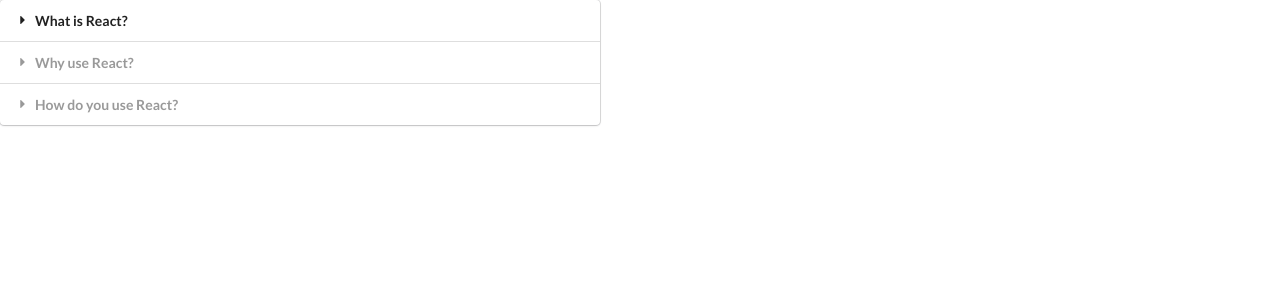
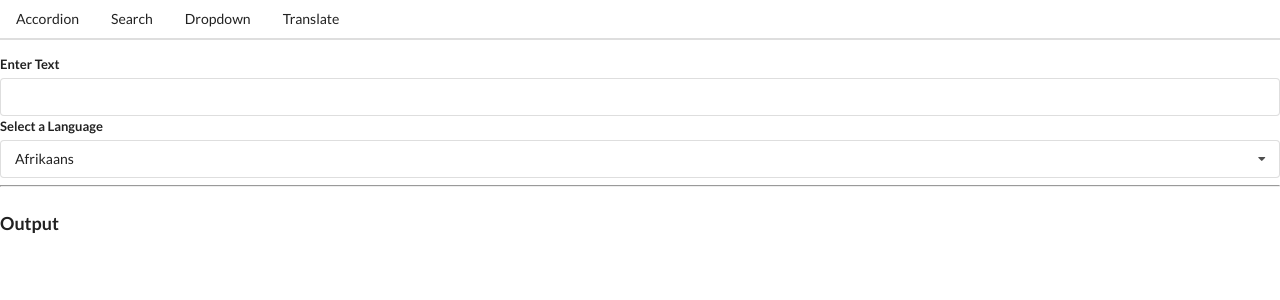
Before and after one commit to deekshagupta/Modern-React-with-Redux, a React (Create React App) app: page /translate in a window 1280 px wide. Shown: the top 300 px of the page. Built offline with nearby package versions, Linux system fonts and the light colour scheme; no server answers.

Commit message:
navigation,hooks,routers

```diff
--- a/src/App.js
+++ b/src/App.js
@@ -1,25 +1,64 @@
-import React from 'react';
-import Accordion from './components/Accordion';
+import React, { useState } from "react";
+import Accordion from "./components/Accordion";
+import Search from "./components/Search";
+import Dropdown from "./components/Dropdown";
+import Translate from "./components/Translate";
+import Route from "./components/Route";
+import Header from "./components/Header";
 
 const items = [
   {
-    title: 'What is React?',
-    content: 'React is a front end javascript framework',
+    title: "What is React?",
+    content: "React is a front end javascript framework",
   },
   {
-    title: 'Why use React?',
-    content: 'React is a favorite JS library among engineers',
+    title: "Why use React?",
+    content: "React is a favorite JS library among engineers",
   },
   {
-    title: 'How do you use React?',
-    content: 'You use React by creating components',
+    title: "How do you use React?",
+    content: "You use React by creating components",
+  },
+];
+
+const options = [
+  {
+    label: "The Color Red",
+    value: "red",
+  },
+  {
+    label: "The Color Green",
+    value: "green",
+  },
+  {
+    label: "A Shade of Blue",
+    value: "blue",
   },
 ];
 
 export default () => {
+  const [selected, setSelected] = useState(options[0]);
+
   return (
     <div>
-      <Accordion items={items} />
+      <Header />
+      <Route path="/">
+        <Accordion items={items} />
+      </Route>
+      <Route path="/list">
+        <Search />
+      </Route>
+      <Route path="/dropdown">
+        <Dropdown
+          label="Select a color"
+          options={options}
+          selected={selected}
+          onSelectedChange={setSelected}
+        />
+      </Route>
+      <Route path="/translate">
+        <Translate />
+      </Route>
     </div>
   );
 };
--- a/src/components/Accordion.js
+++ b/src/components/Accordion.js
@@ -1,16 +1,14 @@
-import React, { useState } from "react";
+import React, { useState } from 'react';
 
 const Accordion = ({ items }) => {
   const [activeIndex, setActiveIndex] = useState(null);
 
   const onTitleClick = (index) => {
-    setActiveIndex(index, () => {
-      console.log("madhur");
-    });
+    setActiveIndex(index);
   };
 
   const renderedItems = items.map((item, index) => {
-    const active = index === activeIndex ? "active" : "";
+    const active = index === activeIndex ? 'active' : '';
 
     return (
       <React.Fragment key={item.title}>
--- /dev/null
+++ b/src/components/Convert.js
@@ -0,0 +1,45 @@
+import React, { useState, useEffect } from 'react';
+import axios from 'axios';
+
+const Convert = ({ language, text }) => {
+  const [translated, setTranslated] = useState('');
+  const [debouncedText, setDebouncedText] = useState(text);
+
+  useEffect(() => {
+    const timerId = setTimeout(() => {
+      setDebouncedText(text);
+    }, 500);
+
+    return () => {
+      clearTimeout(timerId);
+    };
+  }, [text]);
+
+  useEffect(() => {
+    const doTranslation = async () => {
+      const { data } = await axios.post(
+        'https://translation.googleapis.com/language/translate/v2',
+        {},
+        {
+          params: {
+            q: debouncedText,
+            target: language.value,
+            key: 'AIzaSyCHUCmpR7cT_yDFHC98CZJy2LTms-IwDlM',
+          },
+        }
+      );
+
+      setTranslated(data.data.translations[0].translatedText);
+    };
+
+    doTranslation();
+  }, [language, debouncedText]);
+
+  return (
+    <div>
+      <h1 className="ui header">{translated}</h1>
+    </div>
+  );
+};
+
+export default Convert;
--- /dev/null
+++ b/src/components/Dropdown.js
@@ -0,0 +1,58 @@
+import React, { useState, useEffect, useRef } from 'react';
+
+const Dropdown = ({ label, options, selected, onSelectedChange }) => {
+  const [open, setOpen] = useState(false);
+  const ref = useRef();
+
+  useEffect(() => {
+    const onBodyClick = (event) => {
+      if (ref.current.contains(event.target)) {
+        return;
+      }
+
+      setOpen(false);
+    };
+
+    document.body.addEventListener('click', onBodyClick);
+
+    return () => {
+      document.body.removeEventListener('click', onBodyClick);
+    };
+  }, []);
+
+  const renderedOptions = options.map((option) => {
+    if (option.value === selected.value) {
+      return null;
+    }
+
+    return (
+      <div
+        key={option.value}
+        className="item"
+        onClick={() => onSelectedChange(option)}
+      >
+        {option.label}
+      </div>
+    );
+  });
+
+  return (
+    <div ref={ref} className="ui form">
+      <div className="field">
+        <label className="label">{label}</label>
+        <div
+          onClick={() => setOpen(!open)}
+          className={`ui selection dropdown ${open ? 'visible active' : ''}`}
+        >
+          <i className="dropdown icon"></i>
+          <div className="text">{selected.label}</div>
+          <div className={`menu ${open ? 'visible transition' : ''}`}>
+            {renderedOptions}
+          </div>
+        </div>
+      </div>
+    </div>
+  );
+};
+
+export default Dropdown;
--- /dev/null
+++ b/src/components/Header.js
@@ -0,0 +1,23 @@
+import React from 'react';
+import Link from './Link';
+
+const Header = () => {
+  return (
+    <div className="ui secondary pointing menu">
+      <Link href="/" className="item">
+        Accordion
+      </Link>
+      <Link href="/list" className="item">
+        Search
+      </Link>
+      <Link href="/dropdown" className="item">
+        Dropdown
+      </Link>
+      <Link href="/translate" className="item">
+        Translate
+      </Link>
+    </div>
+  );
+};
+
+export default Header;
--- /dev/null
+++ b/src/components/Link.js
@@ -0,0 +1,23 @@
+import React from 'react';
+
+const Link = ({ className, href, children }) => {
+  const onClick = (event) => {
+    if (event.metaKey || event.ctrlKey) {
+      return;
+    }
+
+    event.preventDefault();
+    window.history.pushState({}, '', href);
+
+    const navEvent = new PopStateEvent('popstate');
+    window.dispatchEvent(navEvent);
+  };
+
+  return (
+    <a onClick={onClick} className={className} href={href}>
+      {children}
+    </a>
+  );
+};
+
+export default Link;
--- /dev/null
+++ b/src/components/Route.js
@@ -0,0 +1,21 @@
+import { useEffect, useState } from 'react';
+
+const Route = ({ path, children }) => {
+  const [currentPath, setCurrentPath] = useState(window.location.pathname);
+
+  useEffect(() => {
+    const onLocationChange = () => {
+      setCurrentPath(window.location.pathname);
+    };
+
+    window.addEventListener('popstate', onLocationChange);
+
+    return () => {
+      window.removeEventListener('popstate', onLocationChange);
+    };
+  }, []);
+
+  return currentPath === path ? children : null;
+};
+
+export default Route;
--- /dev/null
+++ b/src/components/Search.js
@@ -0,0 +1,72 @@
+import React, { useState, useEffect } from 'react';
+import axios from 'axios';
+
+const Search = () => {
+  const [term, setTerm] = useState('programming');
+  const [debouncedTerm, setDebouncedTerm] = useState(term);
+  const [results, setResults] = useState([]);
+
+  useEffect(() => {
+    const timerId = setTimeout(() => {
+      setDebouncedTerm(term);
+    }, 1000);
+
+    return () => {
+      clearTimeout(timerId);
+    };
+  }, [term]);
+
+  useEffect(() => {
+    const search = async () => {
+      const { data } = await axios.get('https://en.wikipedia.org/w/api.php', {
+        params: {
+          action: 'query',
+          list: 'search',
+          origin: '*',
+          format: 'json',
+          srsearch: debouncedTerm,
+        },
+      });
+
+      setResults(data.query.search);
+    };
+    search();
+  }, [debouncedTerm]);
+
+  const renderedResults = results.map((result) => {
+    return (
+      <div key={result.pageid} className="item">
+        <div className="right floated content">
+          <a
+            className="ui button"
+            href={`https://en.wikipedia.org?curid=${result.pageid}`}
+          >
+            Go
+          </a>
+        </div>
+        <div className="content">
+          <div className="header">{result.title}</div>
+          <span dangerouslySetInnerHTML={{ __html: result.snippet }}></span>
+        </div>
+      </div>
+    );
+  });
+
+  return (
+    <div>
+      <div className="ui form">
+        <div className="field">
+          <label>Enter Search Term</label>
+          <input
+            value={term}
+            onChange={(e) => setTerm(e.target.value)}
+            className="input"
+          />
+        </div>
+      </div>
+      <div className="ui celled list">{renderedResults}</div>
+    </div>
+  );
+};
+
+export default Search;
--- /dev/null
+++ b/src/components/Translate.js
@@ -0,0 +1,49 @@
+import React, { useState } from 'react';
+import Dropdown from './Dropdown';
+import Convert from './Convert';
+
+const options = [
+  {
+    label: 'Afrikaans',
+    value: 'af',
+  },
+  {
+    label: 'Arabic',
+    value: 'ar',
+  },
+  {
+    label: 'Hindi',
+    value: 'hi',
+  },
+  {
+    label: 'Dutch',
+    value: 'nl',
+  },
+];
+
+const Translate = () => {
+  const [language, setLanguage] = useState(options[0]);
+  const [text, setText] = useState('');
+
+  return (
+    <div>
+      <div className="ui form">
+        <div className="field">
+          <label>Enter Text</label>
+          <input value={text} onChange={(e) => setText(e.target.value)} />
+        </div>
+      </div>
+      <Dropdown
+        label="Select a Language"
+        selected={language}
+        onSelectedChange={setLanguage}
+        options={options}
+      />
+      <hr />
+      <h3 className="ui header">Output</h3>
+      <Convert text={text} language={language} />
+    </div>
+  );
+};
+
+export default Translate;
```
